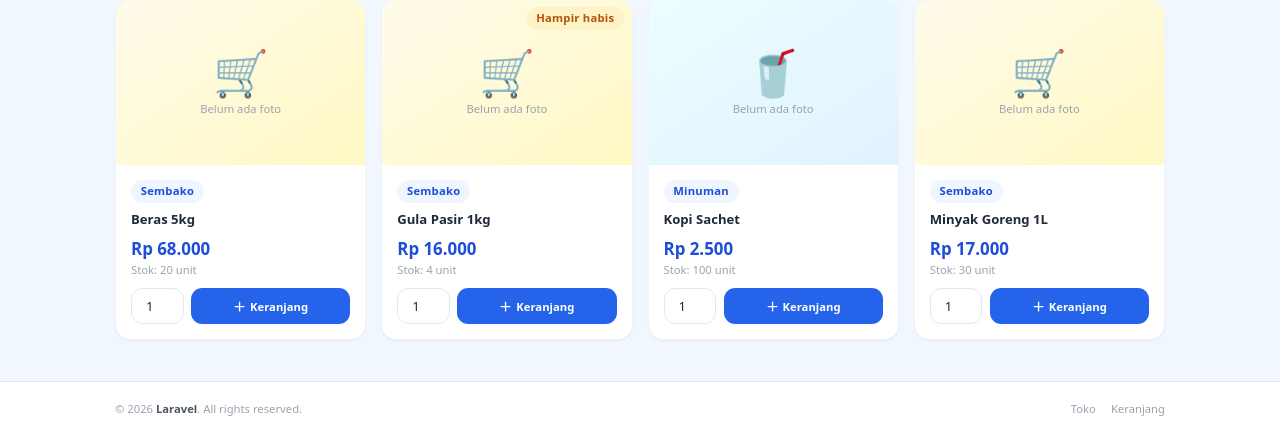
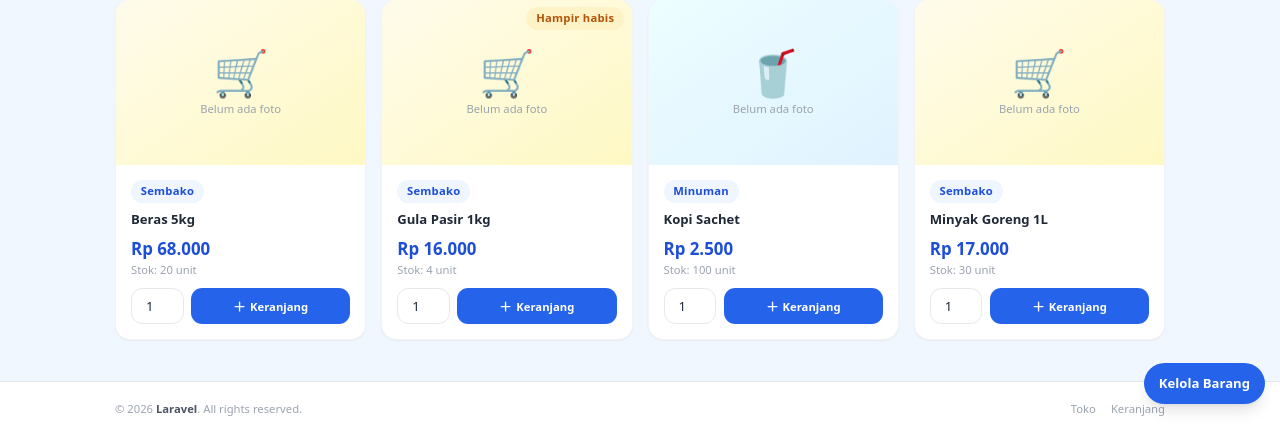
Before and after one commit to windadotcom/sistem-penjualan, a Laravel app: page / in a window 1280 px wide. Shown: the part 391-826 px from the top of the page. Run offline with Laravel 12, Linux system fonts and the light colour scheme; a user stored in the database is signed in; data comes from the database, SQL or seed files in the repository; style sheets or scripts are compiled from the project's sources; some web fonts are replaced.

Commit message:
Tambah tombol login dan akses admin kelola barang

```diff
--- a/resources/views/shop/index.blade.php
+++ b/resources/views/shop/index.blade.php
@@ -112,4 +112,19 @@
 
     <div>{{ $products->links() }}</div>
 
+    {{-- ── Tombol Login / Kelola Barang (terlihat di HP) ── --}}
+    <div class="fixed bottom-4 right-4 z-50">
+        @auth
+            <a href="{{ auth()->user()->role === 'admin' ? route('products.index') : route('dashboard') }}"
+               class="px-4 py-3 rounded-full bg-blue-600 text-white text-sm font-semibold shadow-lg">
+                {{ auth()->user()->role === 'admin' ? 'Kelola Barang' : 'Dashboard' }}
+            </a>
+        @else
+            <a href="{{ route('login') }}"
+               class="px-4 py-3 rounded-full bg-blue-600 text-white text-sm font-semibold shadow-lg">
+                Masuk
+            </a>
+        @endauth
+    </div>
+
 </x-shop-layout>
```
Also changed, not shown: 1 other file.
